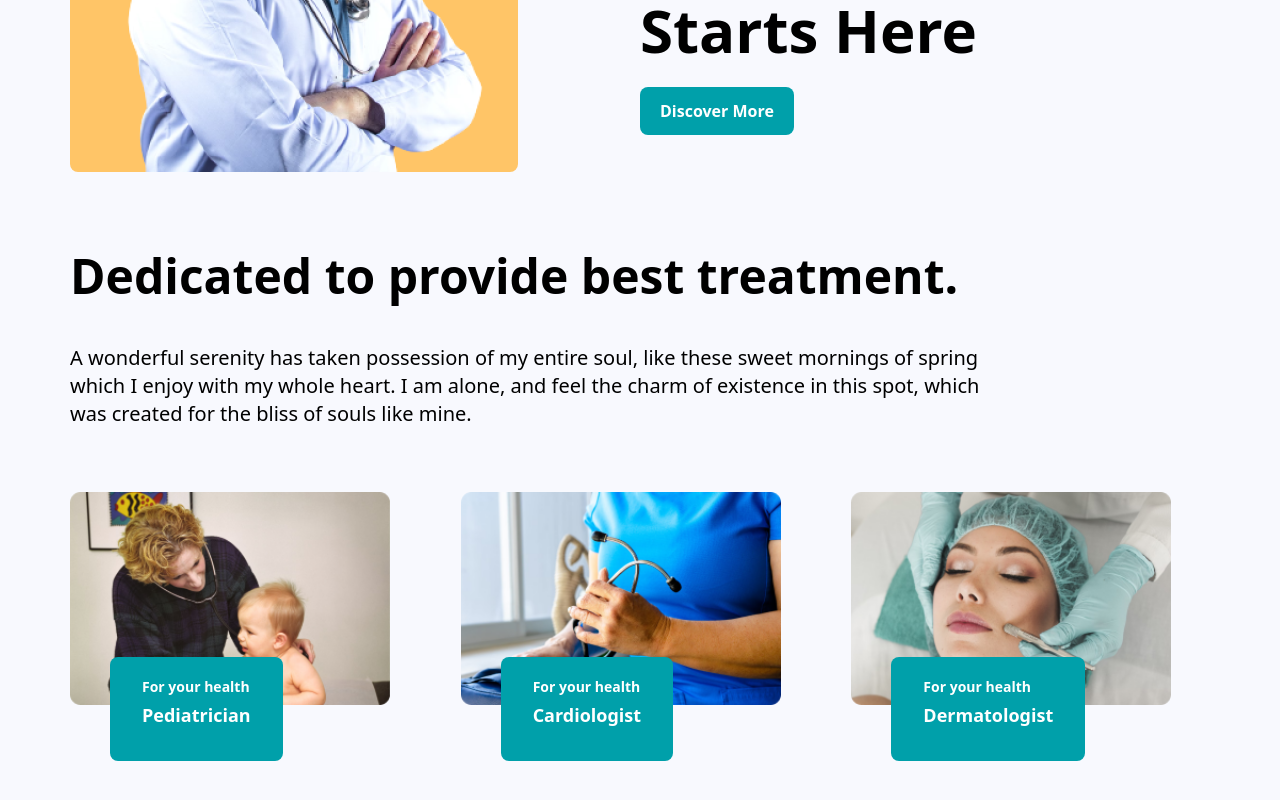
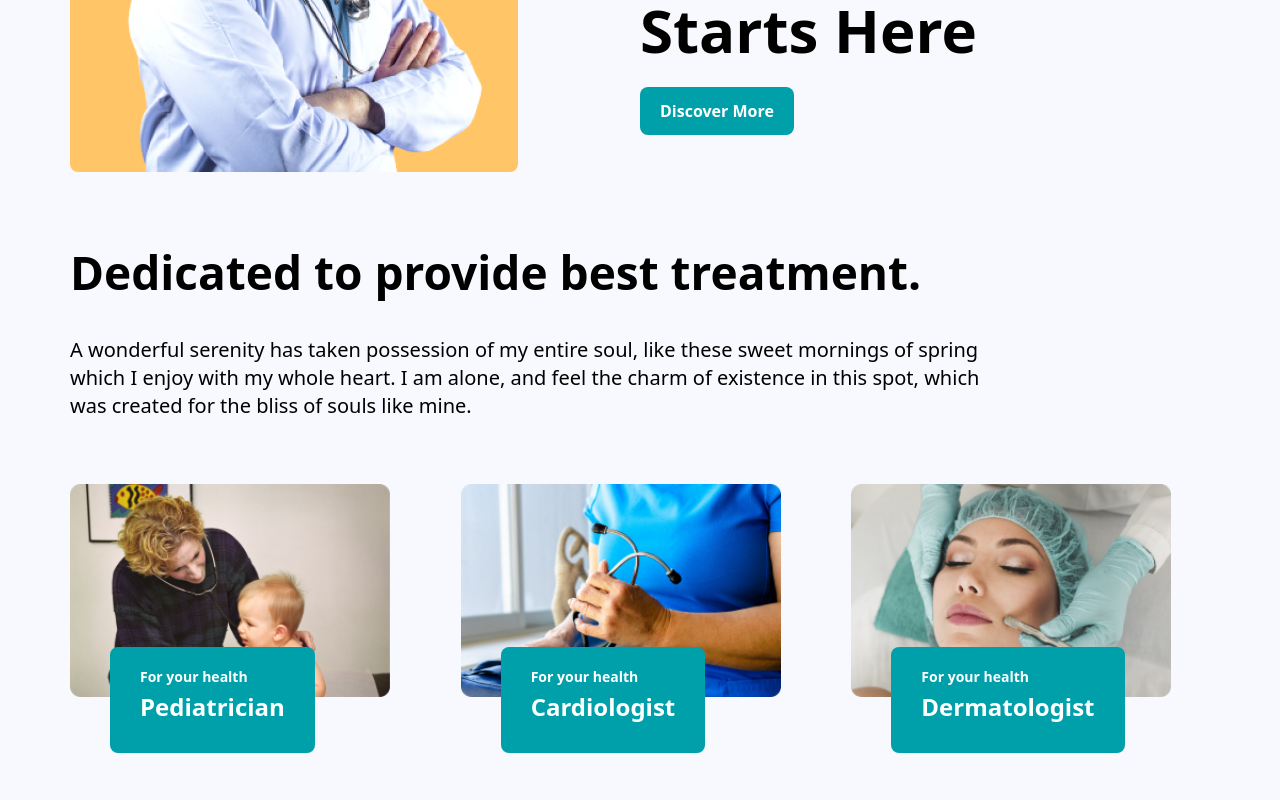
Before and after one commit to ibrar11/Medico_Healthcare, a React (Create React App) app: page / in a window 1280 px wide. Shown: the part 468-1268 px from the top of the page. Built offline with nearby package versions, Linux system fonts and the light colour scheme.

Commit message:
readjust the font size and padding  of main heading and sub cards attached to images.

```diff
--- a/src/components/TreatmentCard.jsx
+++ b/src/components/TreatmentCard.jsx
@@ -9,9 +9,9 @@ const TreatmentCard = ({
   return (
     <div className={`relative sm:max-h-64 sm:max-w-80`}>
       <img className="h-full w-full rounded-lg" src={image} alt={alt} />
-      <div className="absolute -bottom-9 left-10  flex flex-col items-start justify-center gap-y-1 rounded-lg bg-primary px-8 pb-4 pt-2 text-white lg:-bottom-14 lg:left-10 lg:pb-8 lg:pt-5">
+      <div className="px-7.5 lg:pb-7.5 absolute -bottom-12  left-10 flex flex-col items-start justify-center gap-y-1 rounded-lg bg-primary pb-5 pt-3 text-white sm:-bottom-9 lg:-bottom-14 lg:left-10 lg:pt-5">
         <p className="text-xs font-bold lg:text-sm">{title}</p>
-        <p className="text-base font-bold lg:text-lg">{profession}</p>
+        <p className="text-lg font-bold lg:text-2xl">{profession}</p>
       </div>
     </div>
   );
--- a/src/components/templates/Treatments.jsx
+++ b/src/components/templates/Treatments.jsx
@@ -11,7 +11,7 @@ const Treatments = () => {
       <Container>
         <div className="flex flex-col items-center gap-y-16">
           <div className="flex flex-col gap-y-11">
-            <h2 className="text-3xl font-bold sm:text-4xl md:text-5xl">
+            <h2 className="text-3xl font-bold sm:text-4xl md:text-46px">
               Dedicated to provide best treatment.
             </h2>
             <p className="text-lg font-medium leading-normal sm:text-xl lg:w-5/6">
--- a/tailwind.config.js
+++ b/tailwind.config.js
@@ -12,6 +12,12 @@ module.exports = {
       },
       maxWidth: {
         container: "1180px",
+      },
+      fontSize: {
+        "46px": "46px",
+      },
+      padding: {
+        "7.5":"30px"
       }
     },
   },
```
